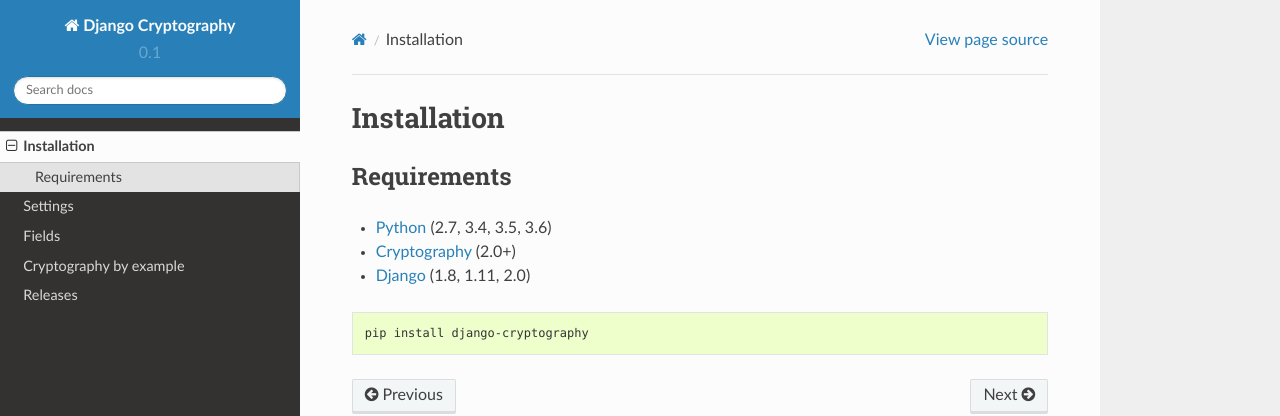
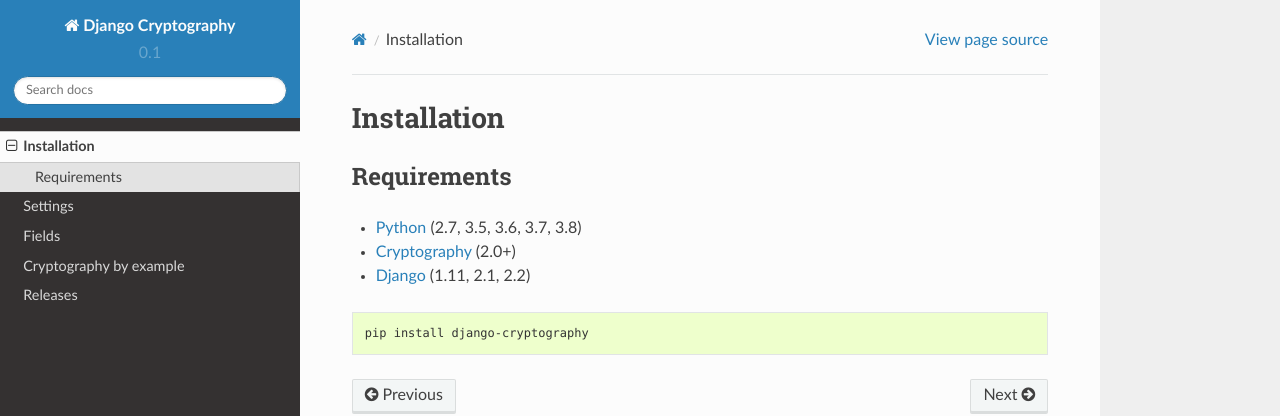
Before and after one commit to yoyowallet/django-cryptography, a Sphinx documentation site: the page built from docs/installation.rst, in a window 1280 px wide. Shown: the top 416 px of the page. Built offline with Sphinx 7.4.7 and the Read the Docs theme 2.0.0, drawn with Linux system fonts in a browser that asks for light colours.

Commit message:
Drop support for Django 1.8 and 2.0

```diff
--- a/README.rst
+++ b/README.rst
@@ -42,9 +42,9 @@
 Requirements
 ------------
 
-* Python_ (2.7, 3.4, 3.5, 3.6)
+* Python_ (2.7, 3.5, 3.6, 3.7, 3.8)
 * Cryptography_ (2.0+)
-* Django_ (1.8, 1.11, 2.0)
+* Django_ (1.11, 2.1, 2.2)
 
 Installation
 ------------
--- a/docs/installation.rst
+++ b/docs/installation.rst
@@ -4,9 +4,9 @@
 Requirements
 ------------
 
-* Python_ (2.7, 3.4, 3.5, 3.6)
+* Python_ (2.7, 3.5, 3.6, 3.7, 3.8)
 * Cryptography_ (2.0+)
-* Django_ (1.8, 1.11, 2.0)
+* Django_ (1.11, 2.1, 2.2)
 
 .. code-block:: console
 
```
Also changed, not shown: .travis.yml, 1 other file.
